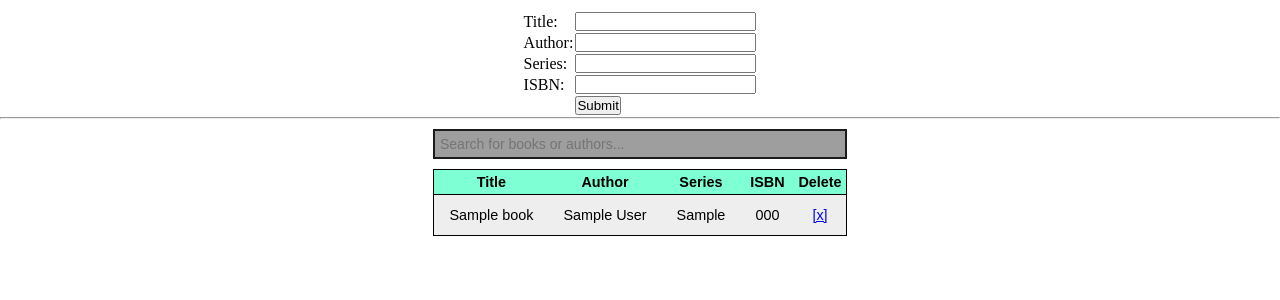
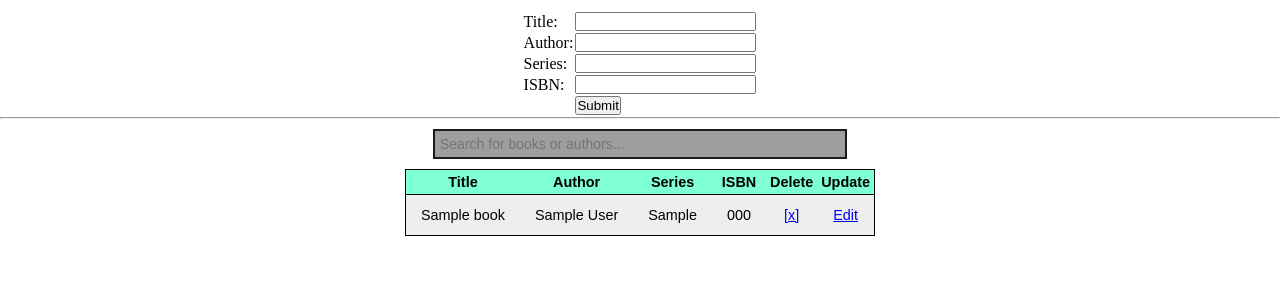
Before and after one commit to ArnoldTingSu/merlin, a Django app: page /books in a window 1280 px wide. Shown: the part 47-347 px from the top of the page. Run offline with Django 3.2, Linux system fonts and the light colour scheme; tables that the repository leaves empty hold one stand-in row (values such as "Sample post"); grey boxes are pictures that could not be loaded.

Commit message:
edit function

```diff
--- a/camelot/merlins_tower/templates/books.html
+++ b/camelot/merlins_tower/templates/books.html
@@ -45,6 +45,7 @@
                         <th onclick="sortTable(2)">Series</th>
                         <th>ISBN</th>
                         <th>Delete</th>
+                        <th>Update</th>
                 </tr>
                 {% for book in books %}
                 <tr>
@@ -54,6 +55,7 @@
                     <td>{{book.series}}</td>
                     <td>{{book.isbn}}</td>
                     <td><a href="{{book.id}}/delete">[x]</a></td>
+                    <td><a href="{{book.id}}/edit">Edit</a></td>
                 </tr>
                 {% endfor %}
             </table>
--- a/camelot/merlins_tower/urls.py
+++ b/camelot/merlins_tower/urls.py
@@ -8,4 +8,5 @@ urlpatterns = [
     path('books', views.books),
     path('add_book', views.add_book),
     path('<id>/delete', views.delete),
+    path('<id>/edit', views.update),
 ]
--- a/camelot/merlins_tower/views.py
+++ b/camelot/merlins_tower/views.py
@@ -28,3 +28,9 @@ def delete(request, id):
     selector = Book.objects.get(id=id)
     selector.delete()
     return redirect('/books')
+
+### updating values on books ####
+
+def update(request, id):
+    selector = Book.objects.get(id=id)
+    return redirect('/books')
```
